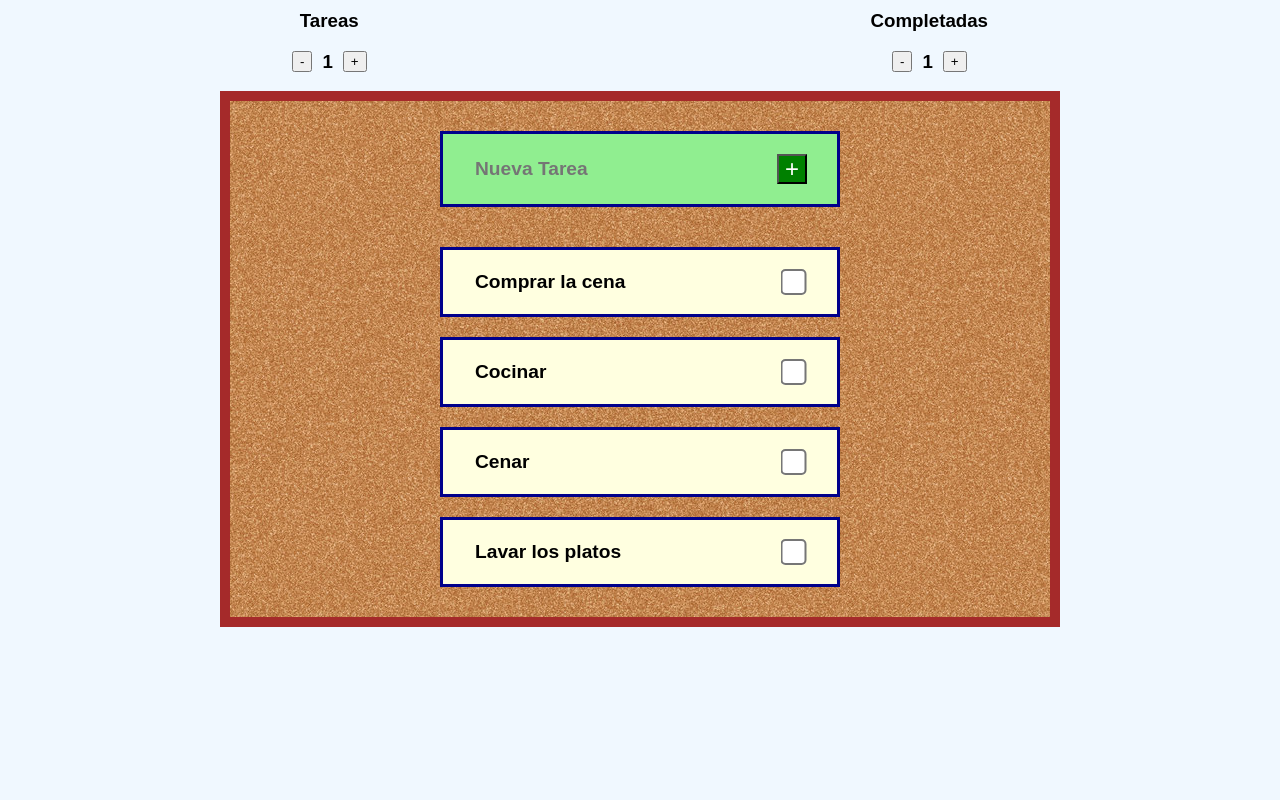
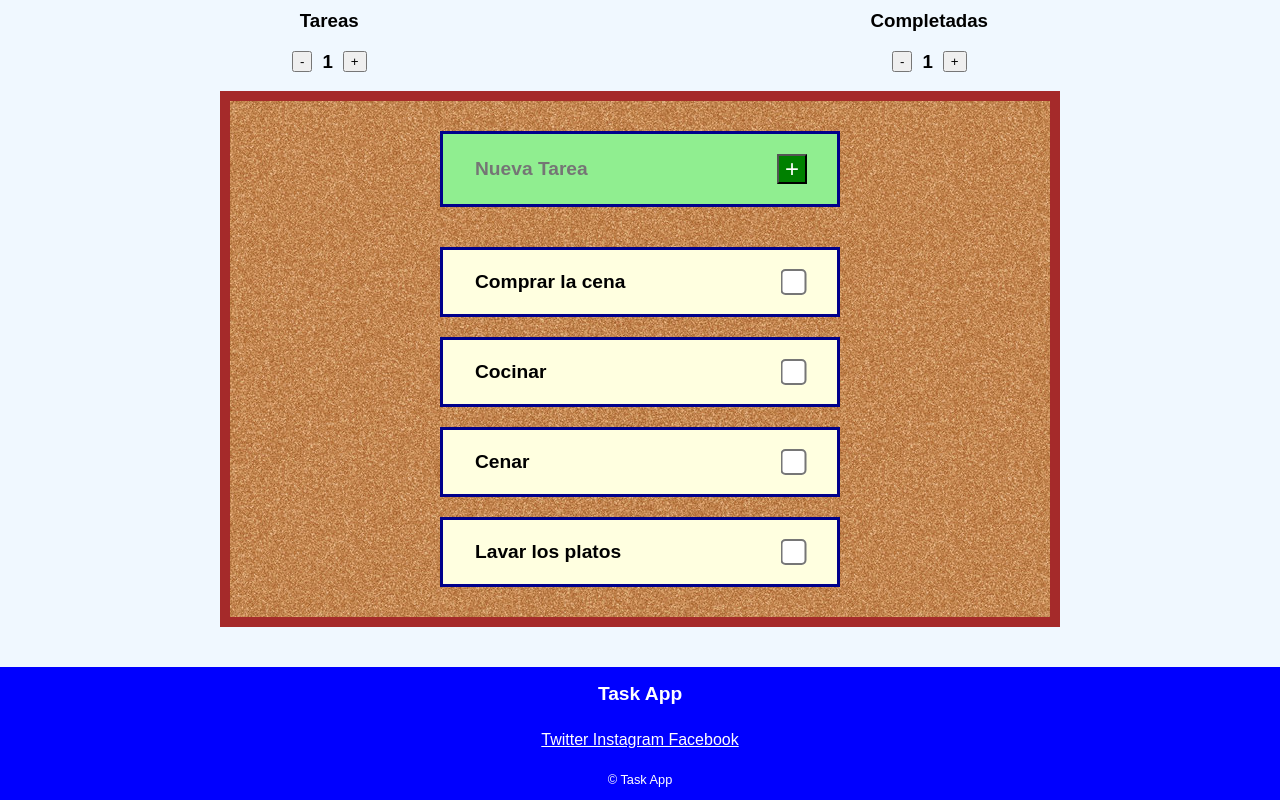
Before and after one commit to Amaza-ing/OW-React-Advanced-Course, a React (Vite) app: page /tasks in a window 1280 px wide. Shown: the part 234-1034 px from the top of the page. Before the commit the page ends 901 px from the top, so only its background shows below. Built offline with nearby package versions, Linux system fonts and the light colour scheme.

Commit message:
footer created

```diff
--- /dev/null
+++ b/src/components/Footer.css
@@ -0,0 +1,20 @@
+.footer {
+  background-color: blue;
+  color: white;
+  display: flex;
+  flex-direction: column;
+  align-items: center;
+  gap: 10px;
+
+  .footer-title {
+    font-size: 1.2em;
+  }
+
+  .social-media {
+    text-decoration: underline;
+  }
+
+  .copyright {
+    font-size: 0.8em;
+  }
+}
--- /dev/null
+++ b/src/components/FooterComponent.jsx
@@ -0,0 +1,22 @@
+import "./Footer.css";
+
+function FooterComponent(props) {
+  const {
+    title,
+    titleClass,
+    socialMedia,
+    socialMediaClass,
+    copyright,
+    copyrightClass,
+  } = props;
+
+  return (
+    <footer className="footer">
+      <h2 className={titleClass}>{title}</h2>
+      <div className={socialMediaClass}>{socialMedia}</div>
+      <p className={copyrightClass}>{copyright}</p>
+    </footer>
+  );
+}
+
+export default FooterComponent;
--- a/src/pages/TasksPage.jsx
+++ b/src/pages/TasksPage.jsx
@@ -4,6 +4,7 @@ import HeaderComponent from "../components/HeaderComponent";
 import { TaskContext } from "../context/task.context";
 import TaskCard from "../components/TaskCard";
 import CreateTask from "../components/CreateTask";
+import FooterComponent from "../components/FooterComponent";
 
 function TasksPage() {
   const { tasks, hasLoaded, hasError, getTasks } = useContext(TaskContext);
@@ -33,6 +34,7 @@ function TasksPage() {
   return (
     <>
       <HeaderComponent></HeaderComponent>
+
       <section id="tasks-page">
         <h2 className="title">Tasks</h2>
         <div className="counters">
@@ -66,6 +68,15 @@ function TasksPage() {
           )}
         </ul>
       </section>
+
+      <FooterComponent
+        title="Task App"
+        titleClass="footer-title"
+        socialMedia="Twitter Instagram Facebook"
+        socialMediaClass="social-media"
+        copyright="© Task App"
+        copyrightClass="copyright"
+      ></FooterComponent>
     </>
   );
 }
```
